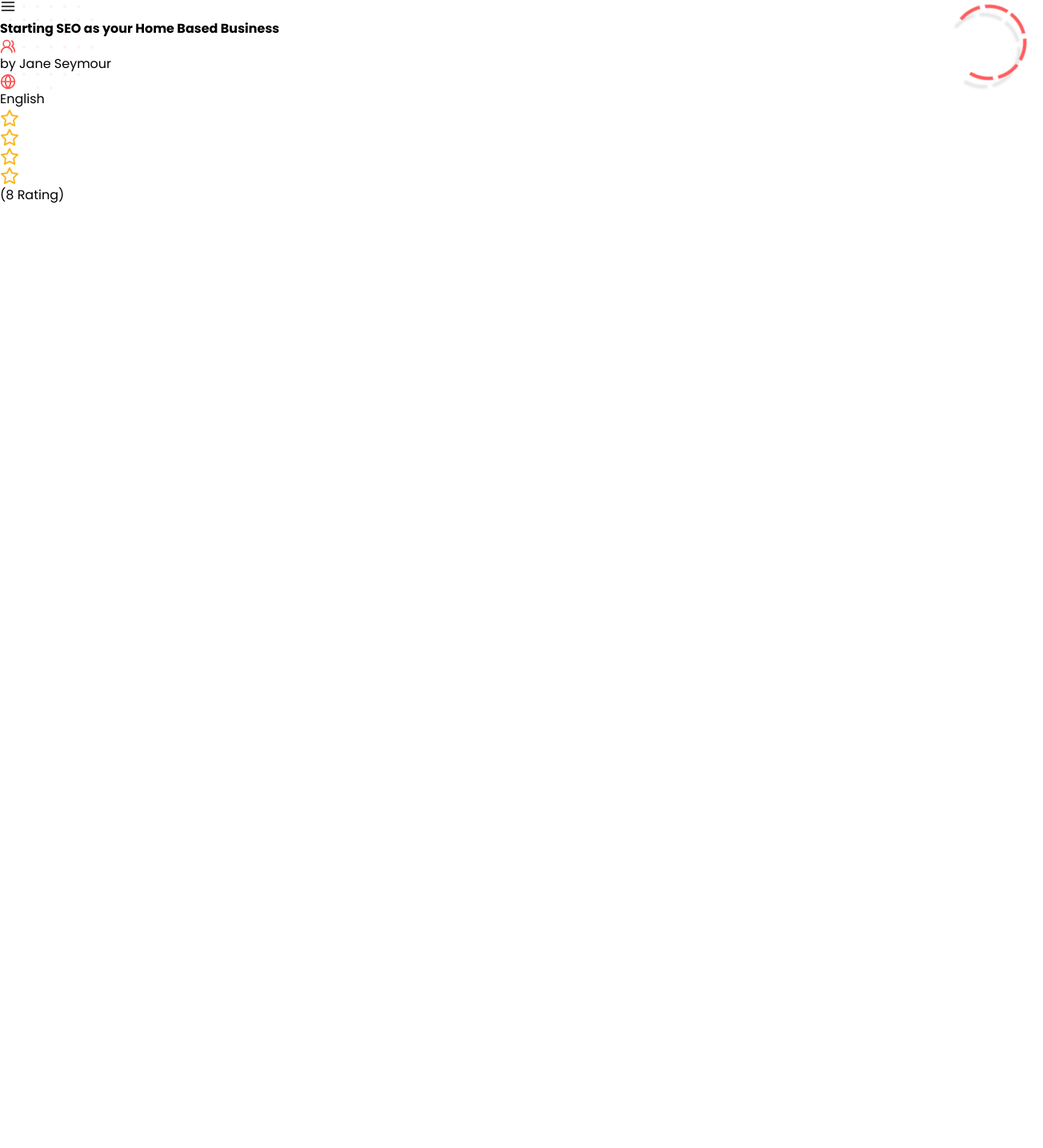
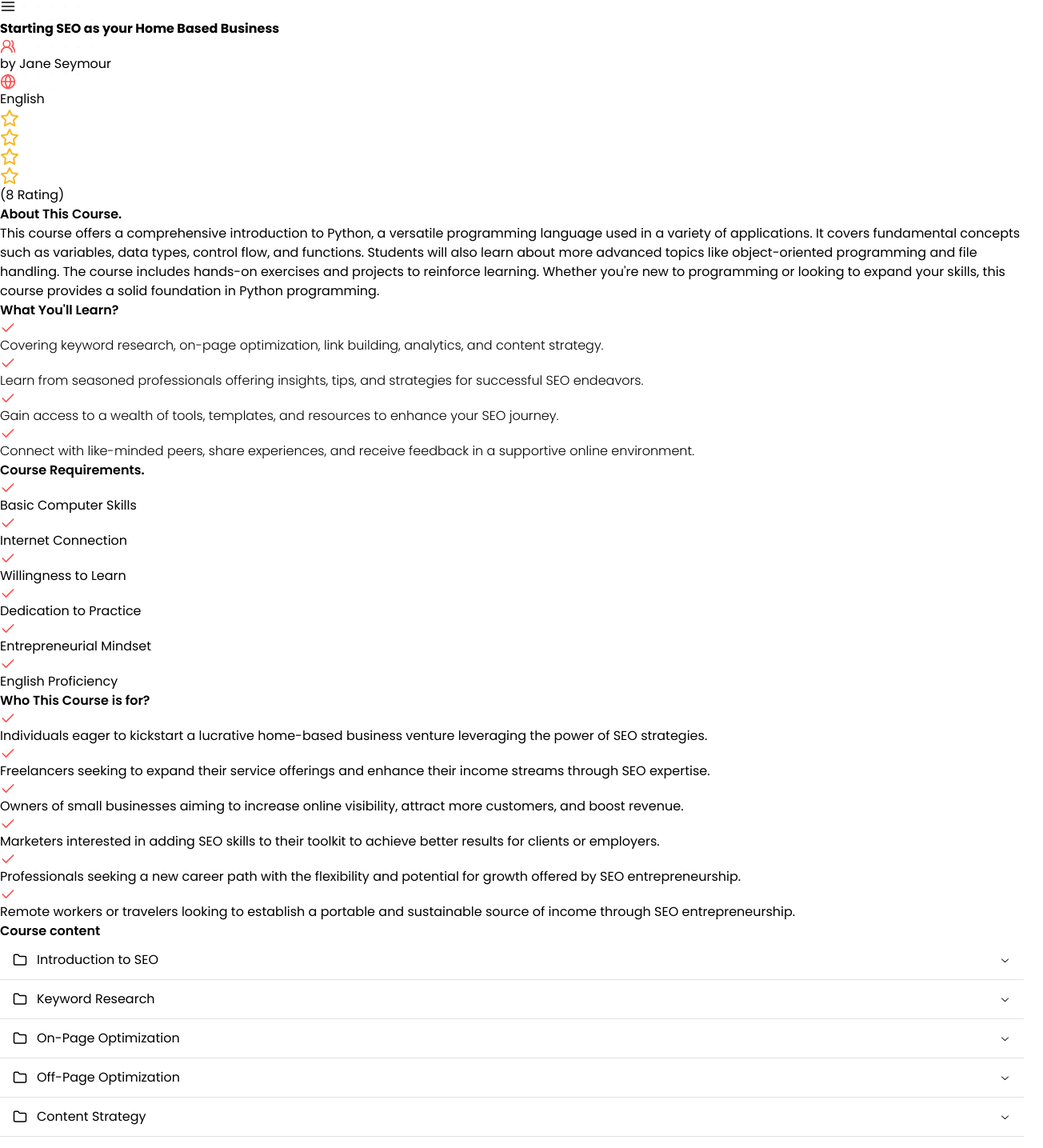
Before and after one commit to AhshanHabib26/Edu-Notes-Client, a React (Vite) app: page /course-details/1 in a window 1280 px wide. Shown: the part 91-1526 px from the top of the page at 80% size, 1304 px wide, since content can reach past the window. Before the commit the page ends 800 px from the top, so only its background shows below. Built offline with nearby package versions, Linux system fonts and the light colour scheme.

Commit message:
Single Course Page Updated

```diff
--- /dev/null
+++ b/src/components/ui/SingleCourse/SCAbout.tsx
@@ -0,0 +1,63 @@
+import { Check } from "lucide-react";
+
+const WLData = [
+  {
+    id: "1",
+    title:
+      "Covering keyword research, on-page optimization, link building, analytics, and content strategy.",
+  },
+  {
+    id: "2",
+    title:
+      "Learn from seasoned professionals offering insights, tips, and strategies for successful SEO endeavors.",
+  },
+  {
+    id: "3",
+    title:
+      "Gain access to a wealth of tools, templates, and resources to enhance your SEO journey.",
+  },
+  {
+    id: "4",
+    title:
+      "Connect with like-minded peers, share experiences, and receive feedback in a supportive online environment.",
+  },
+];
+
+const SCAbout = () => {
+  return (
+    <div>
+      <div>
+        <h1 className="text-2xl poppins-semibold text-[#001D25]">
+          About This <span className="text-[#FC4F4F]">Course. </span>
+        </h1>
+        <p className=" text-md poppins-regular mt-4 text-justify">
+          This course offers a comprehensive introduction to Python, a versatile
+          programming language used in a variety of applications. It covers
+          fundamental concepts such as variables, data types, control flow, and
+          functions. Students will also learn about more advanced topics like
+          object-oriented programming and file handling. The course includes
+          hands-on exercises and projects to reinforce learning. Whether you're
+          new to programming or looking to expand your skills, this course
+          provides a solid foundation in Python programming.
+        </p>
+      </div>
+      <div className="my-8">
+        <div className=" border border-gray-200 p-6 rounded">
+          <h1 className="text-xl poppins-semibold text-[#001D25] mb-5">
+            What You'll <span className="text-[#FC4F4F]">Learn?</span>
+          </h1>
+          <div className="grid grid-cols-1 lg:grid-cols-2 gap-6">
+            {WLData.map((item) => (
+              <div key={item.id} className=" flex items-start ">
+                <Check size={20} color="#FC4F4F" className=" shrink-0" />
+                <p className="text-md poppins-light ml-3">{item.title}</p>
+              </div>
+            ))}
+          </div>
+        </div>
+      </div>
+    </div>
+  );
+};
+
+export default SCAbout;
--- /dev/null
+++ b/src/components/ui/SingleCourse/SCContent.tsx
@@ -0,0 +1,93 @@
+import { Accordion } from "@mantine/core";
+import { BookmarkCheck, FileLock2, Folder } from "lucide-react";
+
+const courseContent = [
+  {
+    module: "Introduction to SEO",
+    lessons: [
+      "Understanding Search Engines",
+      "Importance of SEO in Online Business",
+      "SEO Fundamentals and Terminology",
+    ],
+  },
+  {
+    module: "Keyword Research",
+    lessons: [
+      "Types of Keywords and Their Importance",
+      "Tools and Techniques for Keyword Research",
+      "Analyzing and Selecting Target Keywords",
+    ],
+  },
+  {
+    module: "On-Page Optimization",
+    lessons: [
+      "Website Structure and Navigation Optimization",
+      "Meta Tags and Title Optimization",
+      "Content Optimization Strategies",
+    ],
+  },
+  {
+    module: "Off-Page Optimization",
+    lessons: [
+      "Building Quality Backlinks",
+      "Social Media Signals and Their Impact on SEO",
+      "Reputation Management and Off-Page Factors",
+    ],
+  },
+  {
+    module: "Content Strategy",
+    lessons: [
+      "Creating SEO-Friendly Content",
+      "Content Optimization Techniques",
+      "Content Marketing Strategies for SEO",
+    ],
+  },
+  {
+    module: "Analytics and Tracking",
+    lessons: [
+      "Introduction to Web Analytics",
+      "Setting Up and Using Google Analytics",
+      "Analyzing Data and Iterating SEO Strategies",
+    ],
+  },
+];
+
+const SCContent = () => {
+  const items = courseContent.map((item) => (
+    <Accordion.Item key={item.module} value={item.module}>
+      <Accordion.Control icon={<Folder size={18} />}>
+        <p className=" poppins-regular text-md">{item.module}</p>
+      </Accordion.Control>
+      <div>
+        {item?.lessons?.map((i, index) => (
+          <Accordion.Panel>
+            <div className="flex items-center justify-between">
+              <div key={index} className="flex items-center cursor-pointer">
+                <BookmarkCheck size={18} color="#FC4F4F" />
+                <p className=" poppins-light ml-2 hover:text-[#FC4F4F]">{i}</p>
+              </div>
+              <div>
+                <FileLock2 size={18} color="#001D25" />
+              </div>
+            </div>
+          </Accordion.Panel>
+        ))}
+      </div>
+    </Accordion.Item>
+  ));
+
+  return (
+    <div>
+      <h1 className="text-2xl poppins-semibold text-[#001D25] mb-5">
+        Course <span className="text-[#FC4F4F]">content</span>
+      </h1>
+      <div className=" border border-gray-200 rounded-lg">
+        <Accordion transitionDuration={500} >
+          {items}
+        </Accordion>
+      </div>
+    </div>
+  );
+};
+
+export default SCContent;
--- /dev/null
+++ b/src/components/ui/SingleCourse/SCRequirements.tsx
@@ -0,0 +1,30 @@
+import { Check } from "lucide-react";
+
+const SCRData = [
+  "Basic Computer Skills",
+  "Internet Connection",
+  "Willingness to Learn",
+  "Dedication to Practice",
+  "Entrepreneurial Mindset",
+  "English Proficiency",
+];
+
+const SCRequirements = () => {
+  return (
+    <div>
+      <h1 className="text-2xl poppins-semibold text-[#001D25]">
+        Course <span className="text-[#FC4F4F]">Requirements.</span>
+      </h1>
+      <div className="mt-5">
+        {SCRData.map((item, index) => (
+          <div key={index} className="flex items-center mb-2">
+            <Check size={20} color="#FC4F4F" />
+            <p className="text poppins-regular ml-2">{item}</p>
+          </div>
+        ))}
+      </div>
+    </div>
+  );
+};
+
+export default SCRequirements;
--- /dev/null
+++ b/src/components/ui/SingleCourse/SCWhoThis.tsx
@@ -0,0 +1,30 @@
+import { Check } from "lucide-react";
+
+const SCWData = [
+  "Individuals eager to kickstart a lucrative home-based business venture leveraging the power of SEO strategies.",
+  "Freelancers seeking to expand their service offerings and enhance their income streams through SEO expertise.",
+  "Owners of small businesses aiming to increase online visibility, attract more customers, and boost revenue.",
+  " Marketers interested in adding SEO skills to their toolkit to achieve better results for clients or employers.",
+  "Professionals seeking a new career path with the flexibility and potential for growth offered by SEO entrepreneurship.",
+  "Remote workers or travelers looking to establish a portable and sustainable source of income through SEO entrepreneurship.",
+];
+
+const SCWhoThis = () => {
+  return (
+    <div className="my-10">
+      <h1 className="text-2xl poppins-semibold text-[#001D25] mb-5">
+        Who This <span className="text-[#FC4F4F]">Course is for?</span>
+      </h1>
+      <div>
+        {SCWData.map((item, index) => (
+          <div className="flex mb-2" key={index}>
+            <Check size={20} color="#FC4F4F" />
+            <p className=" text-md poppins-regular ml-2">{item}</p>
+          </div>
+        ))}
+      </div>
+    </div>
+  );
+};
+
+export default SCWhoThis;
--- a/src/pages/SingleCourse.tsx
+++ b/src/pages/SingleCourse.tsx
@@ -1,9 +1,31 @@
+import SCAbout from "../components/ui/SingleCourse/SCAbout";
 import SCBanner from "../components/ui/SingleCourse/SCBanner";
+import SCContent from "../components/ui/SingleCourse/SCContent";
+import SCRequirements from "../components/ui/SingleCourse/SCRequirements";
+import SCWhoThis from "../components/ui/SingleCourse/SCWhoThis";
+import Container from "../utils/Container";
 
 const SingleCourse = () => {
   return (
     <div>
       <SCBanner />
+      <div>
+        <Container>
+          <div className="grid grid-cols-1 lg:grid-cols-11 my-8">
+            <div className="lg:col-span-9 ">
+              <div className="w-full lg:w-10/12 ">
+                <SCAbout />
+                <SCRequirements />
+                <SCWhoThis />
+                <SCContent />
+              </div>
+            </div>
+            <div className="lg:col-span-2">
+              <div className="w-full bg-slate-600">Right Side</div>
+            </div>
+          </div>
+        </Container>
+      </div>
     </div>
   );
 };
--- a/src/styles/SCBanner.module.css
+++ b/src/styles/SCBanner.module.css
@@ -22,20 +22,3 @@
     opacity: 0;
   }
 }
-
-.SCBTitle::after {
-  position: absolute;
-  content: url(../assets/icons/shapeOne.png);
-  top: -20px;
-  right: 0px;
-  z-index: -999;
-  animation: spin 5s linear infinite;
-}
-@keyframes spin {
-  from {
-    transform: rotate(0deg);
-  }
-  to {
-    transform: rotate(360deg);
-  }
-}
```
